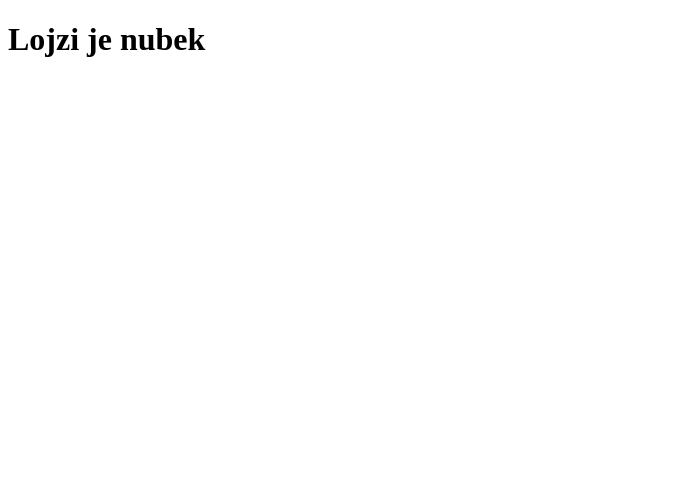
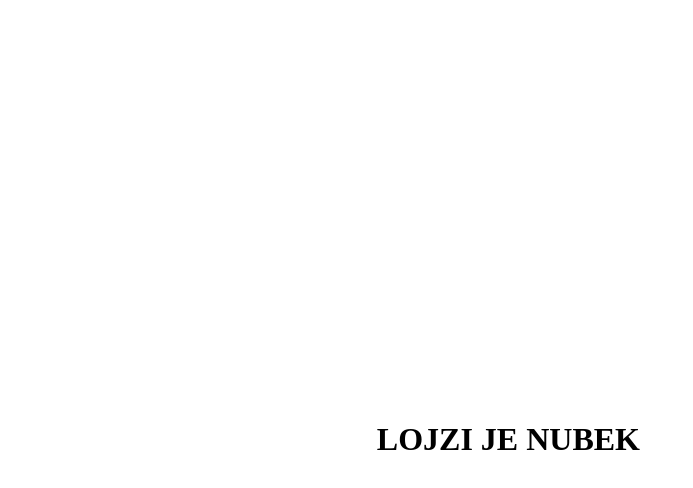
Before and after one commit to josko-smukic/josko-smukic.github.io, a plain HTML site: page index.html in a window 1280 px wide. Shown: the whole page, without its empty margins (0-693 px from the left). Drawn offline with Linux system fonts and the light colour scheme.

Commit message:
Update index.html

```diff
--- a/index.html
+++ b/index.html
@@ -1,6 +1,6 @@
 <!DOCTYPE html>
 <html>
 <body>
-<h1>Lojzi je nubek</h1>
+<h1 style="position: absolute; top:50%; right: 50%">LOJZI JE NUBEK</h1>
 </body>
 </html>
```
